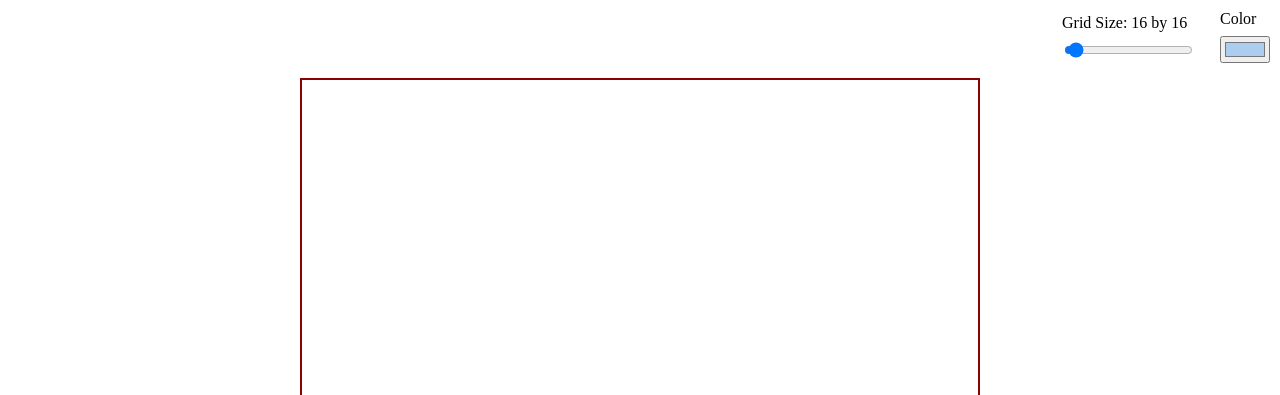
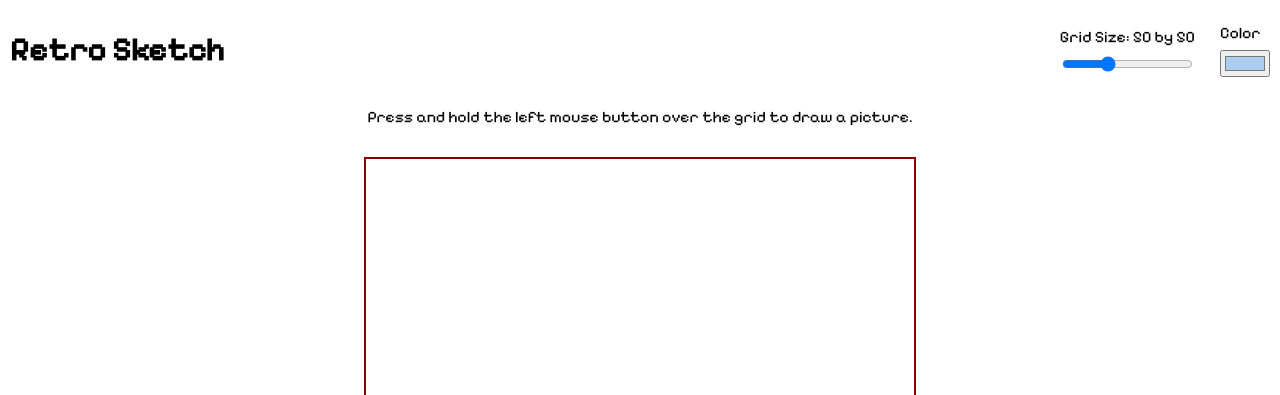
Before and after one commit to dczemina/etch-a-sketch, a plain HTML site: page index.html in a window 1280 px wide. Shown: the top 395 px of the page. Drawn offline with Linux system fonts and the light colour scheme.

Commit message:
Add instructions Add Footer Add Title
Change starting grid size as well

```diff
--- a/assets/index.js
+++ b/assets/index.js
@@ -12,7 +12,7 @@ const calculateSquareDiff = (oldSize, newSize) => {
 }
 
 // Initial Variable Sizes
-let gridSize = 16;
+let gridSize = 50;
 let squareColor = '#abcdef';
 let basis;
 
@@ -122,10 +122,14 @@ const resizeSquare = (square) => {
 // Set the size of the sketchpad container
 const calcSketchpadContainerSize = () => {
     const controls = document.querySelector('#controls');
+    const instructions = document.querySelector('#instructions');
+    const footer = document.querySelector('#footer');
     const sketchpadContainer = document.querySelector('#sketchpad-container');
-    const controlsHeight = controls.offsetHeight + 2;
+    const controlsHeight = controls.offsetHeight + 3;
+    const instructionsHeight = instructions.offsetHeight + 3;
+    const footerHeight = footer.offsetHeight + 3;
 
-    sketchpadContainer.style.maxHeight = `calc(100vh - ${controlsHeight}px)`;
+    sketchpadContainer.style.maxHeight = `calc(100vh - ${controlsHeight}px - ${instructionsHeight}px - ${footerHeight}px)`;
 }
 
 // Initiate the grid
--- a/assets/styles.css
+++ b/assets/styles.css
@@ -1,4 +1,3 @@
-
 body {
     margin: 0;
     padding: 0;
@@ -6,6 +5,7 @@ body {
 
 * {
     box-sizing: border-box;
+    font-family: 'Pixelify Sans', sans-serif;
 }
 
 .flex {
@@ -24,6 +24,10 @@ body {
     align-items: center;
     height: 100vh;
     padding: 10px;
+}
+
+#controls h1 {
+    margin-right: auto;
 }
 
 #controls {
--- a/index.html
+++ b/index.html
@@ -4,12 +4,16 @@
     <meta charset="UTF-8">
     <meta name="viewport" content="width=device-width, initial-scale=1.0">
     <title>Retro Sketch</title>
+    <link rel="preconnect" href="https://fonts.googleapis.com">
+    <link rel="preconnect" href="https://fonts.gstatic.com" crossorigin>
+    <link href="https://fonts.googleapis.com/css2?family=Pixelify+Sans&display=swap" rel="stylesheet">
     <link rel="stylesheet" href="assets/styles.css">
     <script src="assets/index.js" defer></script>
 </head>
 <body>
     <div id="container">
         <div id="controls">
+            <h1>Retro Sketch</h1>
             <div class="flex flex-column">
                 <label for="grid-size" id="grid-size-label">Grid Size: </label>
                 <input name="grid-size" id="grid-size" type="range" min="12" max="128">
@@ -19,9 +23,15 @@
                 <input name="square-color" id="square-color" type="color">
             </div>
         </div>
+        <div id="instructions" class="flex">
+            <p>Press and hold the left mouse button over the grid to draw a picture.</p>
+        </div>
         <div id="sketchpad-container">
             <div id="sketchpad"></div>
         </div>
+        <footer id="footer" class="flex">
+            <p>By <a href="https://github.com/dczemina">David Zemina</a></p>
+        </footer>
     </div>
 </body>
 </html>
```
